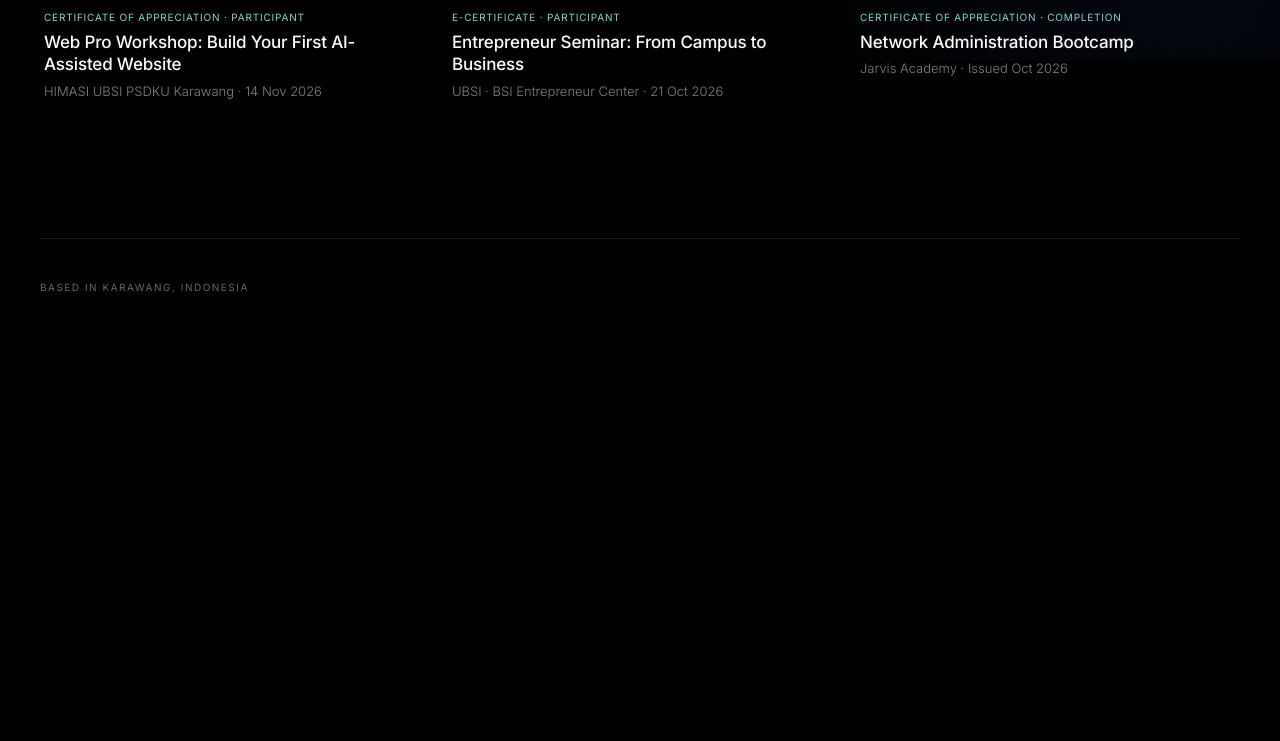
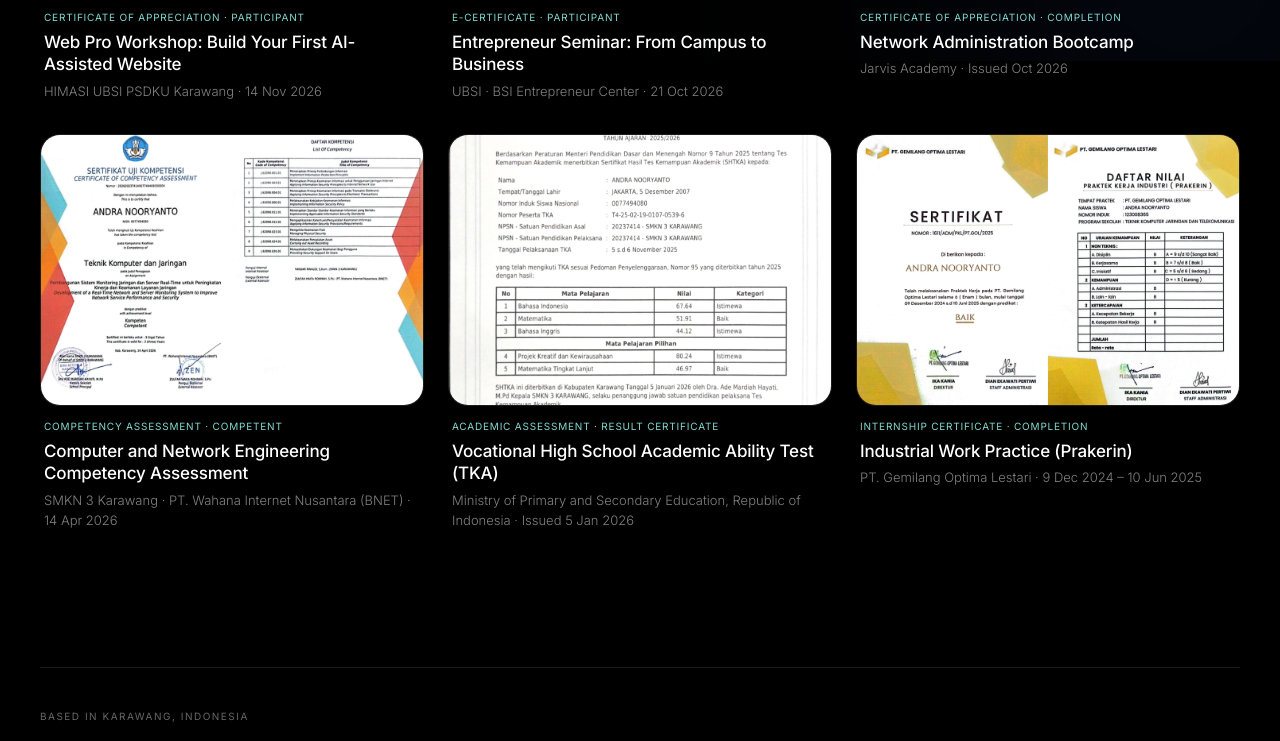
Before and after one commit to andra-gs/Portopolio, a plain HTML site: page certificates/index.html in a window 1280 px wide. Shown: the part 739-1480 px from the top of the page. Before the commit the page ends 1098 px from the top, so only its background shows below. Drawn offline with nearby package versions, Linux system fonts and the light colour scheme.

Commit message:
Add three certificates and remove temporary test file

```diff
--- a/certificates/index.html
+++ b/certificates/index.html
@@ -203,7 +203,7 @@
     </div>
 
     <h1 class="p-title fade-in-el" style="animation-delay:.05s;">Certificates</h1>
-    <p class="p-desc fade-in-el" style="animation-delay:.1s;">Seminars, workshops, and training programs I have completed while studying Informatics. Select a certificate to see it in full size with its details.</p>
+    <p class="p-desc fade-in-el" style="animation-delay:.1s;">A collection of academic achievements, practical training, workshops, and competency assessments completed during my education. Select a certificate to view it in full size with its details.</p>
     <p class="p-count fade-in-el" style="animation-delay:.15s;" id="cert-count"></p>
 
     <section class="cert-grid" id="cert-grid" aria-label="Certificate gallery"></section>
@@ -280,6 +280,52 @@
         signedBy: ['April Rustianto M.T (Chairman, Jarvis Academy)'],
         image: '../assets/images/certificates/jarvis-network-administration-bootcamp.png',
         pdf: '../assets/images/certificates/Andra%20Nooryanto.pdf'
+      }
+      ,
+      {
+        type: 'Competency Assessment · Competent',
+        title: 'Computer and Network Engineering Competency Assessment',
+        issuer: 'SMKN 3 Karawang · PT. Wahana Internet Nusantara (BNET)',
+        date: '14 Apr 2026',
+        period: 'Valid for 3 years',
+        credential: '2026202374140077494080000004',
+        description: 'Successfully completed a competency assessment in Computer and Network Engineering. The assigned project was “Development of a Real-Time Network and Server Monitoring System to Improve Network Service Performance and Security.” The assessment result was Competent.',
+        signedBy: [
+          'Dra. Ade Mardiah Hayati, M.Pd (Principal, SMKN 3 Karawang)',
+          'Yanuar Rinaldi, S.Kom (Internal Assessor)',
+          'Zulfah Haifa Rohmah, S.Psi (External Assessor, PT. Wahana Internet Nusantara / BNET)'
+        ],
+        image: '../assets/images/certificates/Sertifikat Uji Kompetensi.jpg',
+        pdf: '#'
+      },
+      {
+        type: 'Academic Assessment · Result Certificate',
+        title: 'Vocational High School Academic Ability Test (TKA)',
+        issuer: 'Ministry of Primary and Secondary Education, Republic of Indonesia',
+        date: 'Issued 5 Jan 2026',
+        period: 'Test period: 5–6 Nov 2025',
+        description: 'Academic Ability Test results for the 2025/2026 school year. Bahasa Indonesia: 67.64 (Outstanding). Mathematics: 51.91 (Good). English: 44.12 (Outstanding). Creative Project and Entrepreneurship: 80.24 (Outstanding). Advanced Mathematics: 46.97 (Good).',
+        signedBy: [
+          'Dra. Ade Mardiah Hayati, M.Pd (Principal, SMKN 3 Karawang)',
+          'Toni Taharudin (Head of the Education Standards, Curriculum, and Assessment Agency)'
+        ],
+        image: '../assets/images/certificates/Sertifikat TKA.jpg',
+        pdf: '#'
+      },
+      {
+        type: 'Internship Certificate · Completion',
+        title: 'Industrial Work Practice (Prakerin)',
+        issuer: 'PT. Gemilang Optima Lestari',
+        date: '9 Dec 2024 – 10 Jun 2025',
+        period: '6 months · Final assessment: Good',
+        credential: '1611/ADM/PKL/PT.GOL/2025',
+        description: 'Successfully completed a six-month industrial work practice at PT. Gemilang Optima Lestari, from 9 December 2024 to 10 June 2025. The certificate records the final assessment as “Baik” (Good).',
+        signedBy: [
+          'Ika Kania (Director)',
+          'Dian Ekawati Pertiwi (Administration Staff)'
+        ],
+        image: '../assets/images/certificates/Sertifikat PKL.jpg',
+        pdf: '#'
       }
     ];
 
```
Also changed, not shown: test-push-claude.txt (deleted).
